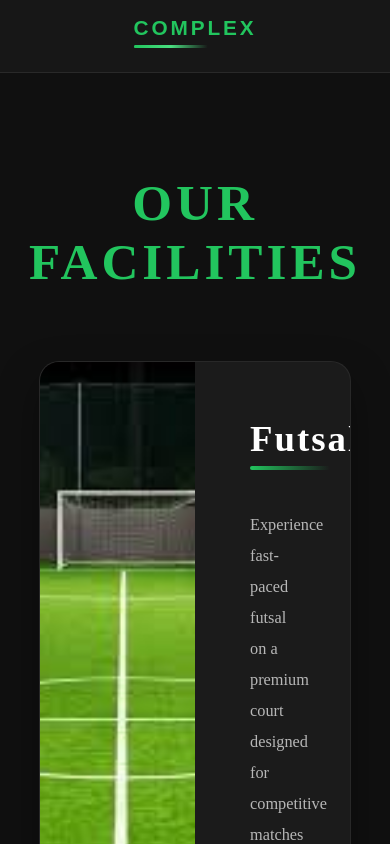
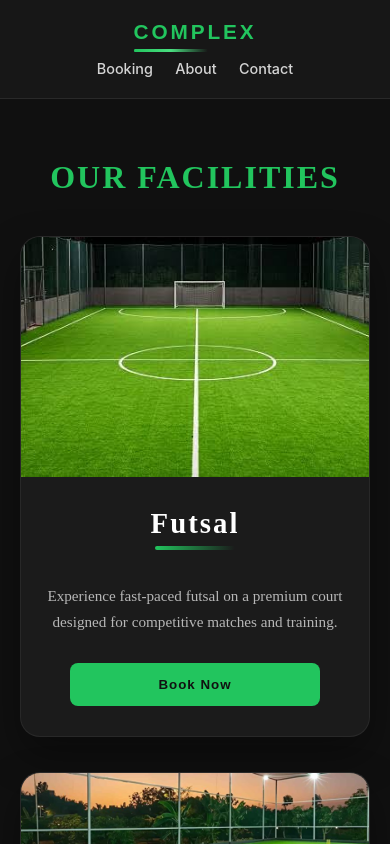
Before and after one commit to murtaza-bukhari/Complex-Dummy, a React (Vite) app: page /facilities in a window 390 px wide. Shown: the top 844 px of the page. Built offline with nearby package versions, Linux system fonts and the light colour scheme.

Commit message:
completely responsive

```diff
--- a/src/components/Header.jsx
+++ b/src/components/Header.jsx
@@ -1,18 +1,15 @@
-import './component-styles/header.css'
+import "./component-styles/header.css";
 
-import { NavLink } from 'react-router-dom'
+import { NavLink } from "react-router-dom";
 
 export const Header = () => {
   return (
     <header className="main-header">
-
-
       <h1 className="logo">Complex</h1>
-
 
       <nav>
         <ul className="nav-links">
-          <li>
+          <li className="hide">
             <NavLink
               to="/"
               className={({ isActive }) => (isActive ? "active" : "")}
@@ -22,7 +19,7 @@ export const Header = () => {
             </NavLink>
           </li>
 
-          <li>
+          <li className="hide">
             <NavLink
               to="/facilities"
               className={({ isActive }) => (isActive ? "active" : "")}
@@ -59,7 +56,6 @@ export const Header = () => {
           </li>
         </ul>
       </nav>
-
     </header>
   );
-}
+};
--- a/src/components/component-styles/header.css
+++ b/src/components/component-styles/header.css
@@ -12,6 +12,7 @@
   perspective: 1000px;
 }
 
+/* ---------------- LOGO ---------------- */
 
 .logo {
   position: relative;
@@ -61,7 +62,7 @@
   transform: scaleX(1);
 }
 
-/*-----NAV-----*/
+/* ---------------- NAV ---------------- */
 
 .nav-links {
   display: flex;
@@ -78,6 +79,7 @@
 
   color: #d4d4d4;
   text-decoration: none;
+
   font-family: "Inter", sans-serif;
   font-size: 0.95rem;
   font-weight: 500;
@@ -92,6 +94,7 @@
 .nav-links a::after {
   content: "";
   position: absolute;
+
   left: 0;
   bottom: -6px;
 
@@ -99,6 +102,7 @@
   height: 2px;
 
   background: #22c55e;
+
   transition: width 0.3s ease;
 }
 
@@ -106,11 +110,13 @@
   width: 100%;
 }
 
-/* Tablet */
+/* ---------------- TABLET ---------------- */
+
 @media (max-width: 800px) {
   .main-header {
     height: auto;
     padding: 1rem 5%;
+
     flex-direction: column;
     gap: 1rem;
   }
@@ -122,14 +128,39 @@
   }
 }
 
-/* Mobile */
+/* ---------------- MOBILE ---------------- */
+
 @media (max-width: 500px) {
+
+  .main-header {
+    height: auto;
+    padding: 1.25rem 5%;
+
+    flex-direction: column;
+    align-items: center;
+    gap: 1rem;
+  }
+
   .logo {
     font-size: 1.3rem;
     letter-spacing: 0.18rem;
   }
 
-  .nav-links{
+  nav {
+    width: 100%;
+  }
+
+  .nav-links {
+    justify-content: center;
+    flex-wrap: wrap;
+    gap: 0.8rem 1.4rem;
+  }
+
+  .nav-links a {
+    font-size: 0.9rem;
+  }
+
+  .hide {
     display: none;
   }
 }
--- a/src/pages/page-styles/about.css
+++ b/src/pages/page-styles/about.css
@@ -175,3 +175,64 @@
   font-style: italic;
 
 }
+
+/* ===========================
+   Mobile
+=========================== */
+@media (max-width: 768px) {
+
+  .about-section {
+    padding: 60px 20px;
+  }
+
+  .about-card {
+    width: 100%;
+    flex-direction: column;
+    gap: 35px;
+    padding: 30px 22px;
+  }
+
+  .about-image {
+    width: 100%;
+  }
+
+  .about-image img {
+    width: 100%;
+    max-width: 320px;
+    border-width: 8px;
+    transform: rotate(-2deg);
+  }
+
+  .about-image span {
+    margin-top: 16px;
+    text-align: center;
+    font-size: 0.8rem;
+    letter-spacing: 1px;
+  }
+
+  .about-content {
+    align-items: center;
+    text-align: center;
+  }
+
+  .about-content h1 {
+    font-size: 2rem;
+  }
+
+  .about-content h1::after {
+    left: 50%;
+    transform: translateX(-50%);
+  }
+
+  .about-content p {
+    margin-top: 22px;
+    font-size: 0.95rem;
+    line-height: 1.8;
+  }
+
+  .signature {
+    margin-top: 30px;
+    text-align: center;
+    font-size: 0.95rem;
+  }
+}
--- a/src/pages/page-styles/facilities.css
+++ b/src/pages/page-styles/facilities.css
@@ -30,13 +30,13 @@
 
     overflow: hidden;
 
-    border: 1px solid rgba(255,255,255,.06);
+    border: 1px solid rgba(255, 255, 255, .06);
 
     transition: .35s ease;
 
     box-shadow:
-        0 18px 40px rgba(0,0,0,.35),
-        0 0 0 rgba(34,197,94,0);
+        0 18px 40px rgba(0, 0, 0, .35),
+        0 0 0 rgba(34, 197, 94, 0);
 }
 
 .facility-card:hover {
@@ -44,8 +44,8 @@
     transform: translateY(-8px);
 
     box-shadow:
-        0 22px 45px rgba(0,0,0,.45),
-        0 0 35px rgba(34,197,94,.15);
+        0 22px 45px rgba(0, 0, 0, .45),
+        0 0 35px rgba(34, 197, 94, .15);
 }
 
 .facility-card.reverse {
@@ -111,11 +111,9 @@
 
     border-radius: 10px;
 
-    background: linear-gradient(
-        to right,
-        #22c55e,
-        transparent
-    );
+    background: linear-gradient(to right,
+            #22c55e,
+            transparent);
 
     position: absolute;
 
@@ -165,3 +163,63 @@
 
     transform: translateY(-3px);
 }
+
+/* ===========================
+   Mobile
+=========================== */
+@media (max-width: 768px) {
+
+    .facilities-section {
+        padding: 60px 20px;
+    }
+
+    .facilities-section h1 {
+        font-size: 2rem;
+        letter-spacing: 2px;
+        margin-bottom: 40px;
+    }
+
+    .facility-container {
+        gap: 35px;
+    }
+
+    .facility-card,
+    .facility-card.reverse {
+        width: 100%;
+        flex-direction: column;
+        min-height: auto;
+    }
+
+    .facility-image {
+        width: 100%;
+        height: 240px;
+    }
+
+    .facility-details {
+        width: 100%;
+        padding: 30px 22px;
+        text-align: center;
+        align-items: center;
+    }
+
+    .facility-details h2 {
+        font-size: 1.8rem;
+    }
+
+    .facility-details h2::after {
+        left: 50%;
+        transform: translateX(-50%);
+    }
+
+    .facility-details p {
+        margin-top: 28px;
+        font-size: 0.95rem;
+        line-height: 1.7;
+    }
+
+    .facility-details button {
+        margin-top: 28px;
+        width: 100%;
+        max-width: 250px;
+    }
+}
```
